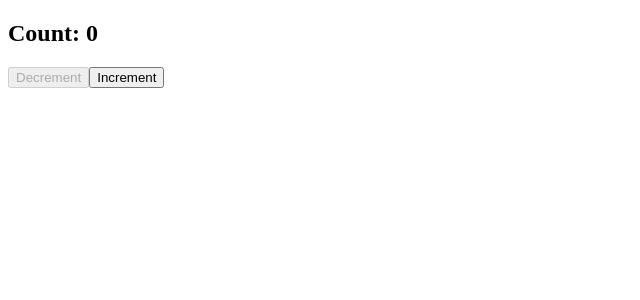
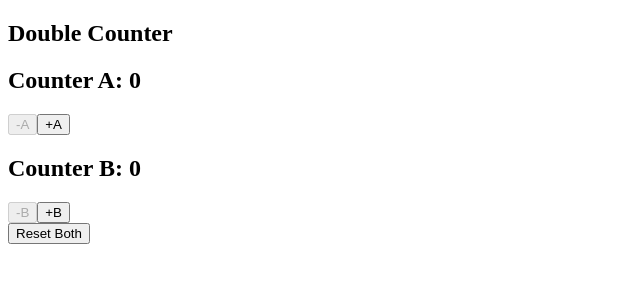
Before and after one commit to Hassan-The-Dev4/Dugsiiye-React, a React (Vite) app: page / in a window 1280 px wide. Shown: the top 300 px of the page, without its empty margins (0-640 px from the left). Built offline with nearby package versions, Linux system fonts and the light colour scheme.

Commit message:
submitted exercise 13

```diff
--- a/src/App.jsx
+++ b/src/App.jsx
@@ -5,13 +5,14 @@ import { Greeting } from "./Greeting";
 import { MouseTracker } from "./MouseTracker";
 import { UserFetching } from "./UserFetching";
 import Counter from "./Counter";
+import { DoubleCounter } from "./DoubleCounter";
 
 function App() {
 
-    const users = [
-      { id: 1, name: 'Abdirahman', email: 'abdirahman@gmail.com.com' },
-      { id: 2, name: 'Hassan', email: 'Hassan12@gmail.com' },
-    ];
+    // const users = [
+    //   { id: 1, name: 'Abdirahman', email: 'abdirahman@gmail.com.com' },
+    //   { id: 2, name: 'Hassan', email: 'Hassan12@gmail.com' },
+    // ];
 
   return (
 
@@ -20,17 +21,12 @@ function App() {
       // <MouseTracker />
       //  <Counterdown />
       // <UserFetching />
-
-      // <div>
       //   <UserList users={users} />
-      // </div>
-
-       <div>
-       {/* <LoginForm /> */}
+      //  <LoginForm />
+      //  <Counter />
 
 
-       <Counter />
-       </div>
+      <DoubleCounter />
 
   )
 
--- /dev/null
+++ b/src/DoubleCounter.jsx
@@ -0,0 +1,52 @@
+import { useReducer } from "react";
+
+const intialState = {counterA: 0, counterB: 0}
+
+const doubleCounterReducer = (state, action) => {
+
+    switch(action.type){
+        case 'Increment_A':
+            return ({...state, counterA: state.counterA + 1});
+        case 'Decrement_A':
+            return ({...state, counterA: state.counterA - 1});
+        case 'Increment_B':
+            return ({...state, counterB: state.counterB + 1});
+        case 'Decrement_B':
+            return ({...state, counterB: state.counterB - 1});
+        case 'Reset_All':
+            return intialState;
+        default:
+            return state;
+    }
+
+}
+
+export const DoubleCounter = () => {
+
+    const [state, dispatch] = useReducer(doubleCounterReducer, intialState);
+    return (
+        <div>
+
+
+            <h2>Double Counter</h2>
+
+            <div>
+                <h2>Counter A: {state.counterA}</h2>
+                <button onClick={()=> dispatch({type: 'Decrement_A'})} disabled={state.counterA === 0}>-A</button>
+                <button onClick={()=> dispatch({type: 'Increment_A'})}>+A</button>
+            </div>
+
+            <div>
+                <h2>Counter B: {state.counterB}</h2>
+                <button onClick={()=> dispatch({type: 'Decrement_B'})} disabled={state.counterB === 0}>-B</button>
+                <button onClick={()=> dispatch({type: 'Increment_B'})}>+B</button>
+            </div>
+
+            <div>
+                <button onClick={()=> dispatch({type: 'Reset_All'})}>Reset Both</button>
+            </div>
+
+
+        </div>
+    )
+}
```
Also changed, not shown: src/assets/images/exercise13-result.png (added).
